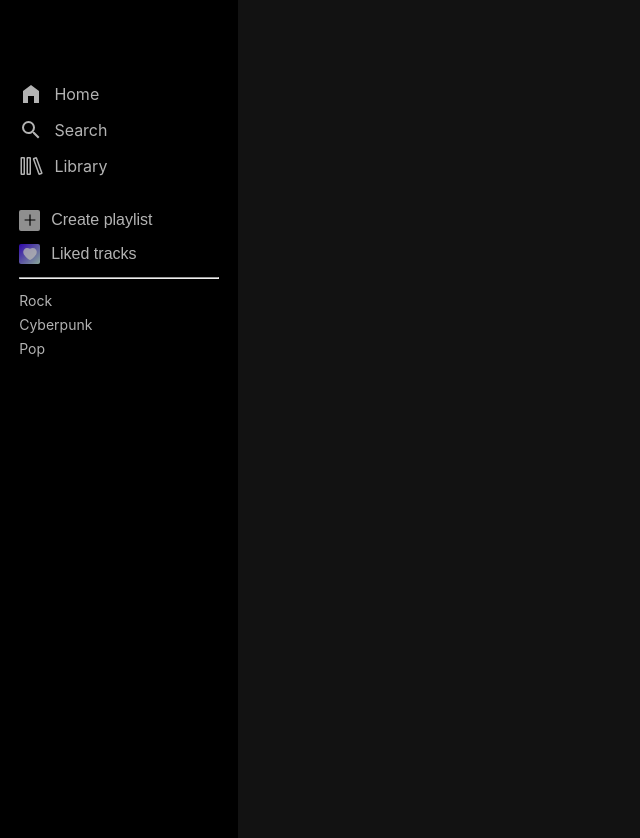
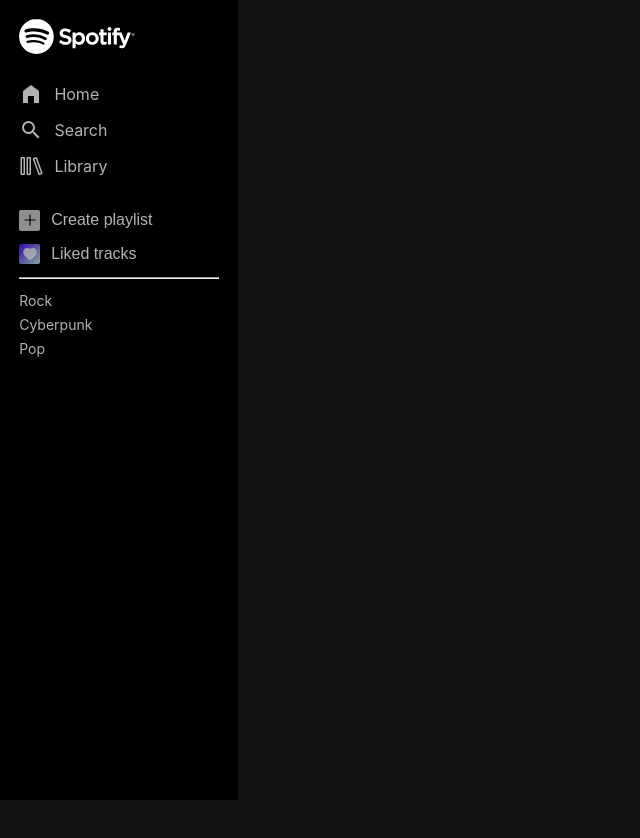
Before and after one commit to LeCarteloo/SpotifyClone, a React (Create React App) app: page / in a window 1280 px wide. Shown: the whole page, without its empty margins (0-640 px from the left). After the commit the page ends 800 px from the top, so only its background shows below. Built offline with nearby package versions, Linux system fonts and the light colour scheme.

Commit message:
Added prop in Sidebar with type, global scrollbar style, Sidebar playlist overflow

```diff
--- a/src/App.tsx
+++ b/src/App.tsx
@@ -1,13 +1,29 @@
 import { ThemeProvider } from "styled-components";
-import SideBar from "./components/nav/SideBar";
+import Sidebar from "./components/nav/Sidebar";
 import GlobalStyles from "./styles/global";
 import theme from "./styles/theme";
 
 function App() {
+  // Sample data
+  const playlists = [
+    {
+      id: 1,
+      name: "Rock",
+    },
+    {
+      id: 2,
+      name: "Cyberpunk",
+    },
+    {
+      id: 3,
+      name: "Pop",
+    },
+  ];
+
   return (
     <ThemeProvider theme={theme}>
       <GlobalStyles />
-      <SideBar />
+      <Sidebar playlists={playlists} />
       {/* <main>
         <h1>Spotify Clone</h1>
       </main> */}
--- a/src/components/nav/SideBar.tsx
+++ b/src/components/nav/SideBar.tsx
@@ -3,9 +3,10 @@ import { MdHomeFilled, MdSearch } from "react-icons/md";
 import { VscLibrary } from "react-icons/vsc";
 import { AiOutlinePlus, AiFillHeart } from "react-icons/ai";
 import Logo from "../../assets/logo.svg";
+import React from "react";
 
 const StyledNav = styled.nav`
-  height: 100%;
+  height: calc(100% - 2.4em);
   width: var(--sidebar-width);
   background-color: var(--background-press);
   font-size: 16px;
@@ -15,6 +16,8 @@ const StyledNav = styled.nav`
 const StyledAside = styled.aside`
   display: flex;
   flex-direction: column;
+  height: 100%;
+  overflow: hidden;
   ul {
     list-style: none;
   }
@@ -69,15 +72,33 @@ const StyledAside = styled.aside`
     margin: 0.8em 0;
   }
   .playlist-list {
+    height: 500px;
+    ul {
+      height: 100%;
+      overflow: hidden;
+      overflow-y: scroll;
+    }
     li {
       ${({ theme }) => theme.mixins.opacityHover}
       font-size: var(--fs-sm);
       margin-bottom: 0.5em;
+      overflow: hidden;
+      white-space: nowrap;
+      text-overflow: ellipsis;
     }
   }
 `;
 
-const SideBar = () => {
+interface PlaylistItem {
+  id: number;
+  name: string;
+}
+
+type SidebarProps = {
+  playlists?: PlaylistItem[];
+};
+
+const Sidebar: React.FC<SidebarProps> = ({ playlists }) => {
   return (
     <StyledNav>
       <StyledAside>
@@ -122,15 +143,11 @@ const SideBar = () => {
           <hr></hr>
           <div className="playlist-list">
             <ul>
-              <li>
-                <a href="">Rock</a>
-              </li>
-              <li>
-                <a href="">Cyberpunk</a>
-              </li>
-              <li>
-                <a href="">Pop</a>
-              </li>
+              {playlists?.map((playlist) => (
+                <li key={playlist.id}>
+                  <a href={`/playlist/${playlist.id}`}>{playlist.name}</a>
+                </li>
+              ))}
             </ul>
           </div>
         </div>
@@ -139,4 +156,4 @@ const SideBar = () => {
   );
 };
 
-export default SideBar;
+export default Sidebar;
--- a/src/styles/global.ts
+++ b/src/styles/global.ts
@@ -7,20 +7,41 @@ export default createGlobalStyle`
     * {
         margin: 0;
         padding: 0;
+        @supports (scrollbar-width: thin) {
+      scrollbar-width: thin;
+      scrollbar-color: var(--background-base) var(--essential-bright-accent);
+    }
+    &::-webkit-scrollbar {
+      border-radius: 10px;
+      width: 7px;
+    }
+    &::-webkit-scrollbar-button {
+      height: 0;
+      width: 0;
+      background-color: transparent;
+    }
+    &::-webkit-scrollbar-thumb {
+      background-color: var(--essential-bright-accent);
+      border-radius: 10px;
+    }
+
     }
     html {
         height: 100%;
     }
+
     body {
         height: 100%;
         background-color: var(--background-base);
         color: var(--text-base);
         overflow-x: hidden;
     }
+
     #root {
         margin: 0 auto;
         height: 100%;
     }
+
     button {
         color: var(--text-base);
         font-size: 1em;
--- a/src/styles/mixins.ts
+++ b/src/styles/mixins.ts
@@ -1,9 +1,6 @@
 import { css } from "styled-components";
 
 const mixins = {
-  clearList: css`
-    list-style: none;
-  `,
   buttonAdd: css`
     div {
       color: var(--text-press);
```
Also changed, not shown: src/assets/logo.svg.
